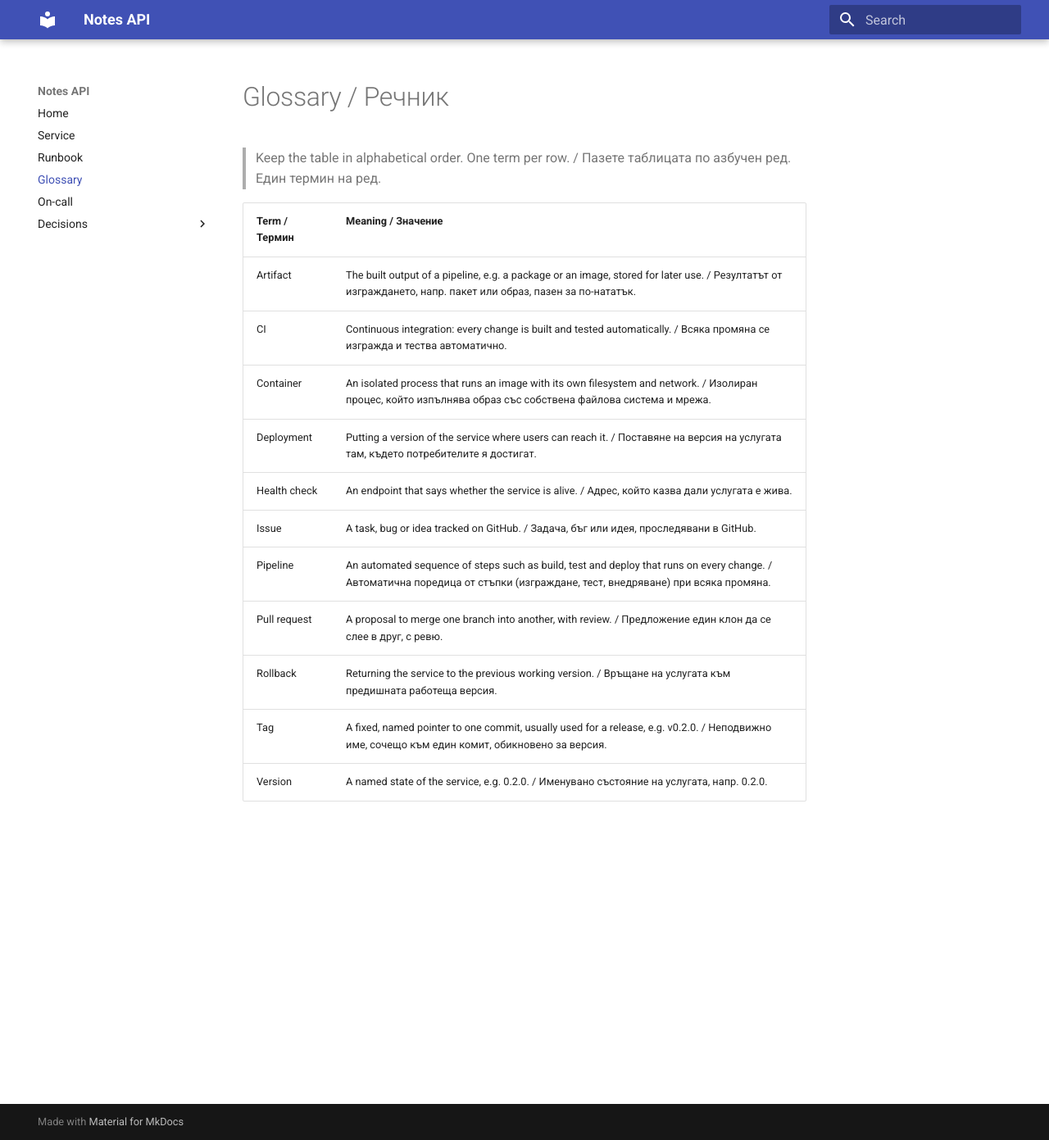
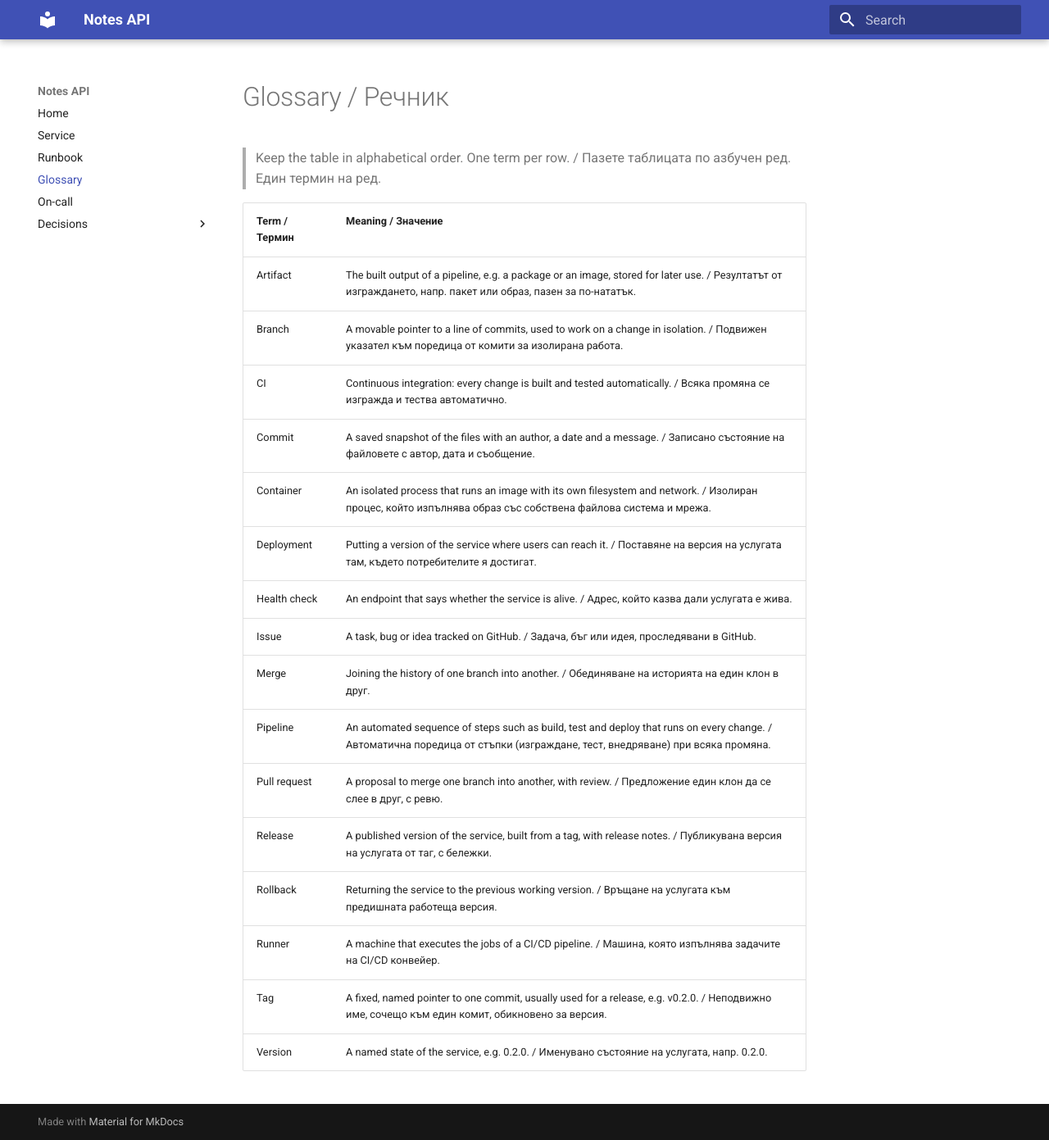
Before and after one commit to LPKop/devops-labs-fn371223037, an MkDocs documentation site: the page built from docs/glossary.md, in a window 1280 px wide and 1391 px high. Shown: the whole window at 82% size. Built offline with MkDocs 1.6.1 and Material for MkDocs 9.7.7, drawn with Linux system fonts in a browser that asks for light colours.

Commit message:
docs: add Branch, Commit, Merge, Release, Runner to glossary (#20)
Closes #6

```diff
--- a/docs/glossary.md
+++ b/docs/glossary.md
@@ -5,13 +5,18 @@
 | Term / Термин | Meaning / Значение |
 |---|---|
 | Artifact | The built output of a pipeline, e.g. a package or an image, stored for later use. / Резултатът от изграждането, напр. пакет или образ, пазен за по-нататък. |
+| Branch | A movable pointer to a line of commits, used to work on a change in isolation. / Подвижен указател към поредица от комити за изолирана работа. |
 | CI | Continuous integration: every change is built and tested automatically. / Всяка промяна се изгражда и тества автоматично. |
+| Commit | A saved snapshot of the files with an author, a date and a message. / Записано състояние на файловете с автор, дата и съобщение. |
 | Container | An isolated process that runs an image with its own filesystem and network. / Изолиран процес, който изпълнява образ със собствена файлова система и мрежа. |
 | Deployment | Putting a version of the service where users can reach it. / Поставяне на версия на услугата там, където потребителите я достигат. |
 | Health check | An endpoint that says whether the service is alive. / Адрес, който казва дали услугата е жива. |
 | Issue | A task, bug or idea tracked on GitHub. / Задача, бъг или идея, проследявани в GitHub. |
+| Merge | Joining the history of one branch into another. / Обединяване на историята на един клон в друг. |
 | Pipeline | An automated sequence of steps such as build, test and deploy that runs on every change. / Автоматична поредица от стъпки (изграждане, тест, внедряване) при всяка промяна. |
 | Pull request | A proposal to merge one branch into another, with review. / Предложение един клон да се слее в друг, с ревю. |
+| Release | A published version of the service, built from a tag, with release notes. / Публикувана версия на услугата от таг, с бележки. |
 | Rollback | Returning the service to the previous working version. / Връщане на услугата към предишната работеща версия. |
+| Runner | A machine that executes the jobs of a CI/CD pipeline. / Машина, която изпълнява задачите на CI/CD конвейер. |
 | Tag | A fixed, named pointer to one commit, usually used for a release, e.g. v0.2.0. / Неподвижно име, сочещо към един комит, обикновено за версия. |
 | Version | A named state of the service, e.g. 0.2.0. / Именувано състояние на услугата, напр. 0.2.0. |
```
